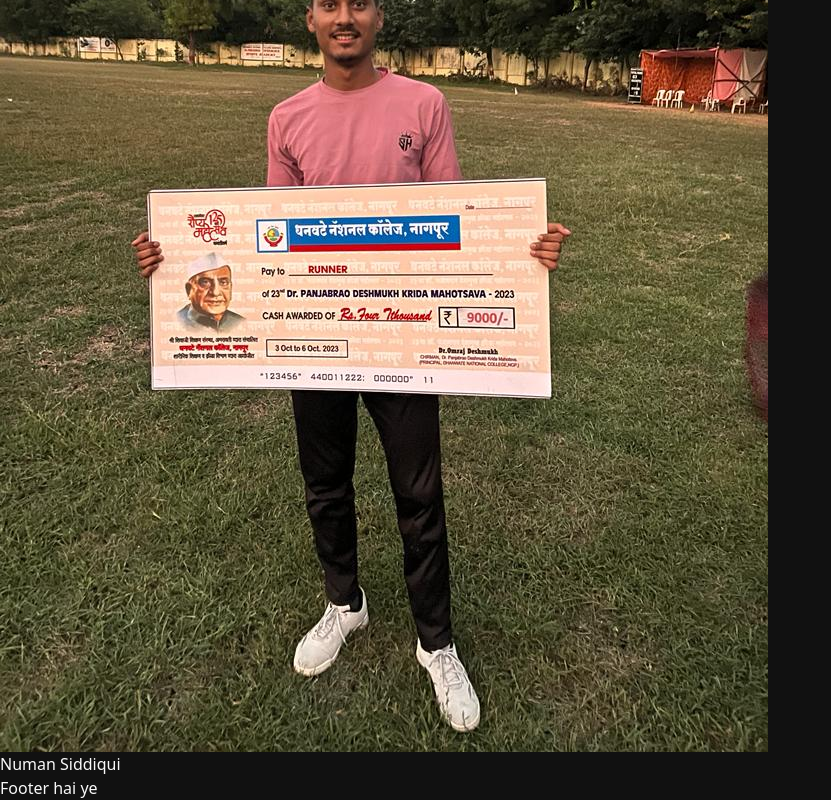
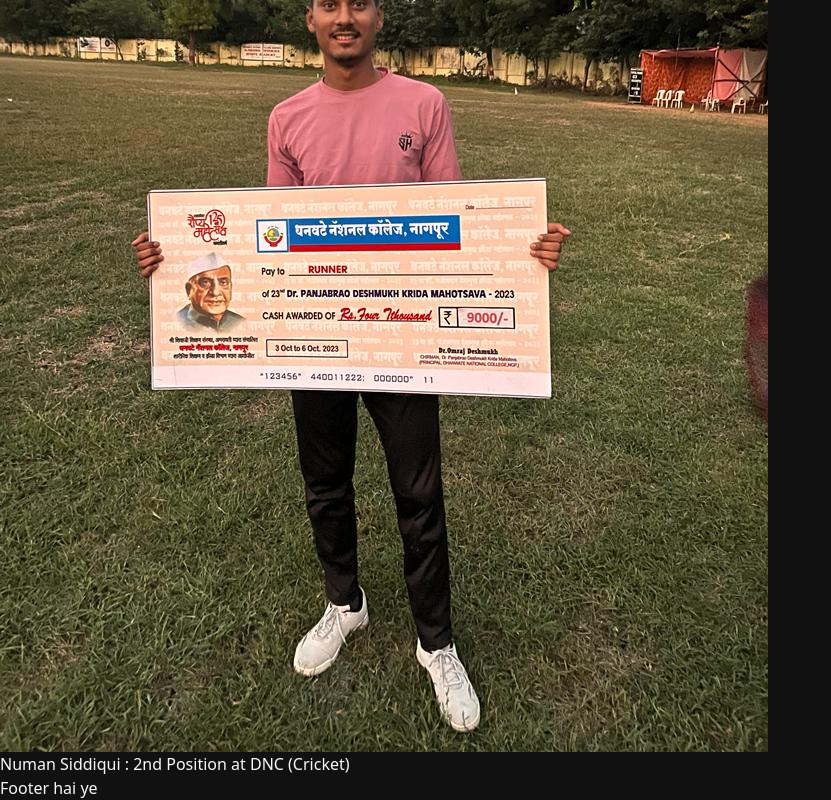
Before and after one commit to HarshitSahu01/B-section-website, a React (Vite) app: page /achievements in a window 1280 px wide. Shown: the part 7926-8726 px from the top of the page, without its empty margins (0-831 px from the left). Built offline with nearby package versions, Linux system fonts and the light colour scheme.

Commit message:
Shayan's Commit

```diff
--- a/src/Components/Achievements.jsx
+++ b/src/Components/Achievements.jsx
@@ -129,7 +129,7 @@
                   className="w-[80%] h-[calc(90%-10px)] object-cover -mt-8 mb-2"
                 />
                 <h2 className="text-center font-semibold text-lg text-white">
-                  Numan Siddiqui
+                  Numan Siddiqui : 2nd Position at DNC (Cricket)
                 </h2>
               </div>
             </div>
```
